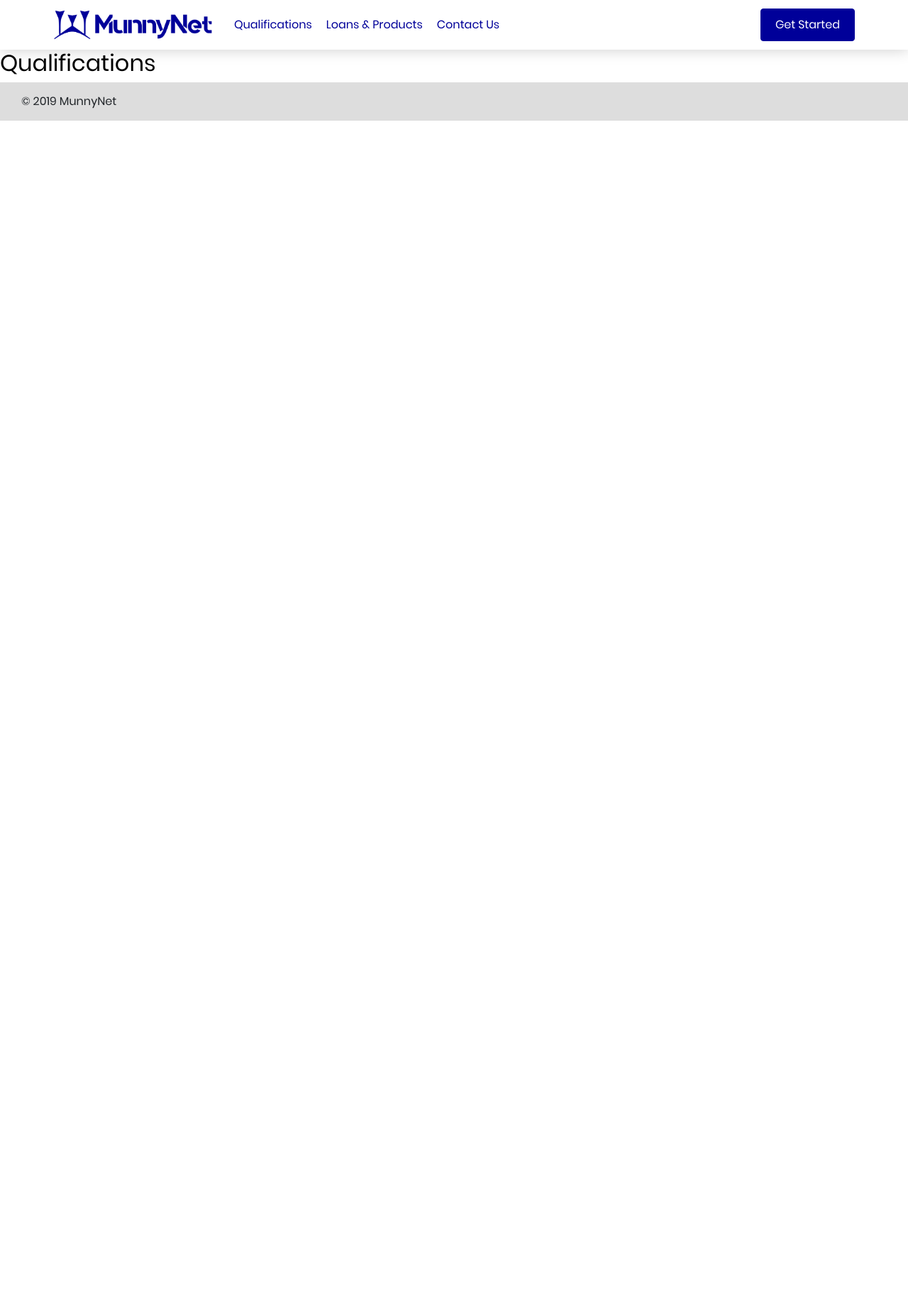
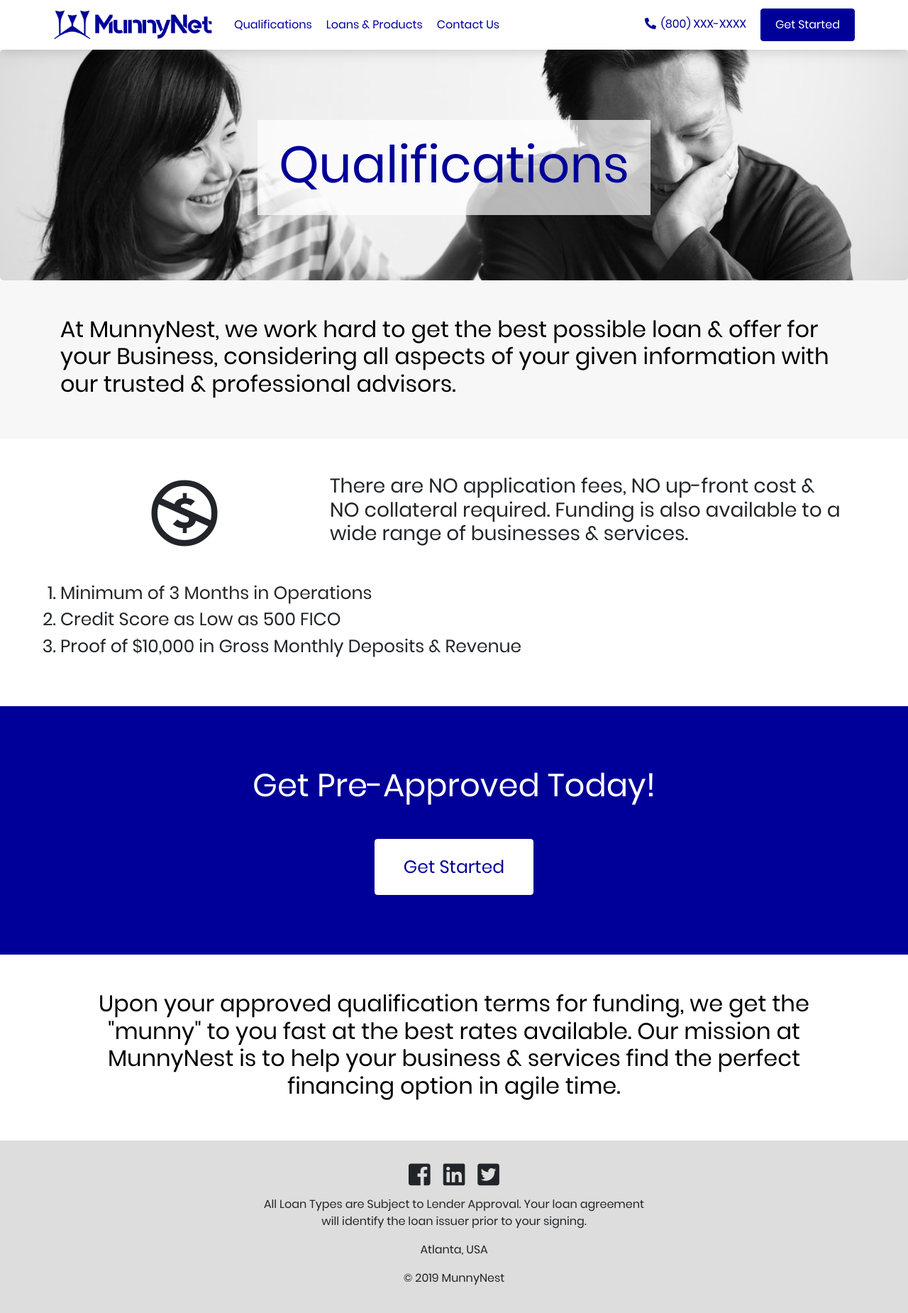
Before and after one commit to komnoor421/munnynet-site, a React app: page /qualifications in a window 1280 px wide. Shown: the whole page at 71% size. Before the commit the page ends 800 px from the top, so only its background shows below. Built offline with nearby package versions, Linux system fonts and the light colour scheme.

Commit message:
Qualifications page + footer & header changes

```diff
--- a/public/index.html
+++ b/public/index.html
@@ -5,7 +5,8 @@
   <meta charset="UTF-8">
   <meta http-equiv="X-UA-Compatible" content="IE=edge">
   <meta name="viewport" content="width=device-width, initial-scale=1">
-  <title>MunnyNet</title>
+  <title>MunnyNest</title>
+  <link rel="shortcut icon" href="resources/images/favicon.png" type="image/png">
   <link rel="stylesheet" href="https://use.fontawesome.com/releases/v5.7.2/css/all.css">
 </head>
 
--- a/src/components/Contact/index.js
+++ b/src/components/Contact/index.js
@@ -1,12 +1,26 @@
 import React, { Component } from 'react';
 
+import bg from '../../../public/resources/images/contact.jpg';
+
 import './style.scss';
+
+var contentBgStyle = {
+  background: `url(${bg}) center -110px`,
+  backgroundSize: 'cover',
+  backgroundRepeat: 'no-repeat'
+};
 
 class Contact extends Component {
 
   render() {
     return (
-      <h2>Contact</h2>
+      <div id='contactUsWrapper'>
+        <div className='jumbotron text-center' style={contentBgStyle}>
+          <div className='jumboHeader'>
+            <h1 className="display-3">Contact Us</h1>
+          </div>
+        </div>
+      </div>
     );
   }
 
--- a/src/components/Contact/style.scss
+++ b/src/components/Contact/style.scss
@@ -0,0 +1,15 @@
+#contactUsWrapper {
+  .jumbotron {
+    margin-bottom: 0;
+    min-height: 325px;
+    .jumboHeader {
+      display: inline-block;
+      background: rgba(255,255,255,0.7);
+      padding: 20px 30px;
+      margin-top: 35px;
+      h1 {
+        color: #000099
+      }
+    }
+  }
+}
--- a/src/components/Footer/index.js
+++ b/src/components/Footer/index.js
@@ -7,8 +7,19 @@
   render() {
     return (
       <div id='footer'>
-        <div className='footerContent'>
-          <span>&copy; 2019 MunnyNet</span>
+        <div className='footerContent text-center'>
+          <div className='social'>
+            <i className="fab fa-facebook-square"></i>
+            <i className="fab fa-linkedin"></i>
+            <i className="fab fa-twitter-square"></i>
+          </div>
+          <div className='copyrightWrapper'>
+            <div className='copyrightContent'>
+              <p>All Loan Types are Subject to Lender Approval. Your loan agreement will identify the loan issuer prior to your signing.</p>
+              <p>Atlanta, USA</p>
+              <p>&copy; 2019 MunnyNest</p>
+            </div>
+          </div>
         </div>
       </div>
     );
--- a/src/components/Footer/style.scss
+++ b/src/components/Footer/style.scss
@@ -1,4 +1,17 @@
 #footer {
   background: #ddd;
-  padding: 15px 30px;
+  padding: 30px;
+  .social {
+    margin-bottom: 10px;
+    i {
+      margin: 0 9px;
+      font-size: 35px;
+    }
+  }
+  .copyrightWrapper {
+    .copyrightContent {
+      max-width: 550px;
+      margin: 0 auto;
+    }
+  }
 }
--- a/src/components/Header/index.js
+++ b/src/components/Header/index.js
@@ -33,6 +33,10 @@
             </ul>
           </nav>
           <div className='headerRight'>
+            <a href='#' className='phoneNav'>
+              <i className="fas fa-phone"></i>
+              (800) XXX-XXXX
+            </a>
             <button type="button" className="applyButton btn btn-primary">Get Started</button>
           </div>
         </div>
--- a/src/components/Header/style.scss
+++ b/src/components/Header/style.scss
@@ -4,6 +4,7 @@
   width: 100%;
   background-color: white;
   height: 70px;
+  z-index: 1;
   box-shadow: 0px 0px 20px 0px rgba(0,0,0,.2);
   .headerWrapper {
     display: flex !important;
@@ -13,7 +14,7 @@
       color: #000099;
       text-decoration: none;
     }
-    nav {
+    .headerLeft {
       display: flex;
       .logo {
         display: flex;
@@ -30,5 +31,14 @@
         }
       }
     }
+    .headerRight {
+      i {
+        transform: scaleX(-1);
+        margin-right: 7px;
+      }
+      .phoneNav {
+        margin-right: 20px;
+      }
+    }
   }
 }
--- a/src/components/Home/index.js
+++ b/src/components/Home/index.js
@@ -15,10 +15,10 @@
   render() {
     return (
       <div id='homeWrapper'>
-        <div className='jumbotron' style={jumboBgStyle}>
+        <div className='jumbotron text-center' style={jumboBgStyle}>
           <div className='jumboHeader'>
-            <h1 className="display-4 text-center">MunnyNet Business Loans</h1>
-            <h1 className="display-3 text-center">help when Bank Loans Cannot</h1>
+            <h1 className="display-4">MunnyNest Business Loans</h1>
+            <h1 className="display-3">help when Bank Loans Cannot</h1>
           </div>
           <div className='mainButton'>
             <button type="button" className="applyButton cta btn btn-primary">Get Started</button>
--- a/src/components/Home/style.scss
+++ b/src/components/Home/style.scss
@@ -6,8 +6,13 @@
     // flex: 1;
     min-height: calc(100vh - 70px);
     margin-bottom: 0;
-    h1 {
-      color: #000099
+    .jumboHeader {
+      display: inline-block;
+      background: rgba(255,255,255,0.7);
+      padding: 20px 30px;
+      h1 {
+        color: #000099
+      }
     }
     .mainButton {
       text-align: center;
@@ -37,25 +42,4 @@
       }
     }
   }
-  #ctaSection {
-    display: flex;
-    flex-direction: column;
-    justify-content: center;
-    align-items: center;
-    padding: 40px;
-    min-height: 350px;
-    background-color: #000099;
-    h2 {
-      font-size: 45px;
-      color: white;
-      margin-bottom: 3rem;
-    }
-    .ctaBig {
-      background-color: white;
-      border-color: white;
-      color: #000099;
-      padding: 20px 40px;
-      font-size: 25px;
-    }
-  }
 }
--- a/src/components/Products/index.js
+++ b/src/components/Products/index.js
@@ -1,12 +1,26 @@
 import React, { Component } from 'react';
 
+import bg from '../../../public/resources/images/loans.jpg';
+
 import './style.scss';
+
+var contentBgStyle = {
+  background: `url(${bg}) center -190px`,
+  backgroundSize: 'cover',
+  backgroundRepeat: 'no-repeat'
+};
 
 class Products extends Component {
 
   render() {
     return (
-      <h2>Products</h2>
+      <div id='productsWrapper'>
+        <div className='jumbotron text-center' style={contentBgStyle}>
+          <div className='jumboHeader'>
+            <h1 className="display-3">Products</h1>
+          </div>
+        </div>
+      </div>
     );
   }
 
--- a/src/components/Products/style.scss
+++ b/src/components/Products/style.scss
@@ -0,0 +1,15 @@
+#productsWrapper {
+  .jumbotron {
+    margin-bottom: 0;
+    min-height: 325px;
+    .jumboHeader {
+      display: inline-block;
+      background: rgba(255,255,255,0.7);
+      padding: 20px 30px;
+      margin-top: 35px;
+      h1 {
+        color: #000099
+      }
+    }
+  }
+}
--- a/src/components/Qualifications/index.js
+++ b/src/components/Qualifications/index.js
@@ -1,12 +1,64 @@
 import React, { Component } from 'react';
 
+import bg from '../../../public/resources/images/jumbo-bg-2.jpg';
+
 import './style.scss';
+
+var contentBgStyle = {
+  background: `url(${bg}) center -75px`,
+  backgroundSize: 'cover',
+  backgroundRepeat: 'no-repeat'
+};
 
 class Qualifications extends Component {
 
   render() {
     return (
-      <h2>Qualifications</h2>
+      <div id='qualificationsWrapper'>
+        <div className='jumbotron text-center' style={contentBgStyle}>
+          <div className='jumboHeader'>
+            <h1 className="display-3">Qualifications</h1>
+          </div>
+        </div>
+        <section id='qualify2'>
+          <div className="container">
+            <h2>At MunnyNest, we work hard to get the best possible loan & offer for your Business, considering all aspects of your given information with our trusted & professional advisors.</h2>
+          </div>
+        </section>
+        <section id='qualify3'>
+          <div className='container'>
+            <div className='row noInfo'>
+              <div className='col-md-4 col-sm-12 text-center align-self-center'>
+                <i className="fab fa-creative-commons-nc fa-6x"></i>
+              </div>
+              <div className='col-md-8 col-sm-12'>
+                <h3>
+                  There are NO application fees, NO up-front cost &<br />NO collateral required.
+                  Funding is also available to a wide range of businesses & services.
+                </h3>
+              </div>
+            </div>
+            <div className='row listQual'>
+              <div className='col'>
+                <ol>
+                  <li>Minimum of 3 Months in Operations</li>
+                  <li>Credit Score as Low as 500 FICO</li>
+                  <li>Proof of $10,000 in Gross Monthly Deposits & Revenue</li>
+                </ol>
+              </div>
+            </div>
+          </div>
+        </section>
+        <section id="ctaSection">
+          <h2>Get Pre-Approved Today!</h2>
+          <button type="button" className="applyButton ctaBig btn btn-primary">Get Started</button>
+        </section>
+        <section id='qualify4'>
+          <div className="container text-center">
+            <h2>Upon your approved qualification terms for funding, we get the "munny" to you fast at the best rates available. Our mission at MunnyNest is to help your business & services find the perfect financing option in agile time.</h2>
+          </div>
+        </section>
+      </div>
     );
   }
 
--- a/src/components/Qualifications/style.scss
+++ b/src/components/Qualifications/style.scss
@@ -0,0 +1,28 @@
+#qualificationsWrapper {
+  .jumbotron {
+    margin-bottom: 0;
+    min-height: 325px;
+    .jumboHeader {
+      display: inline-block;
+      background: rgba(255,255,255,0.7);
+      padding: 20px 30px;
+      margin-top: 35px;
+      h1 {
+        color: #000099
+      }
+    }
+  }
+  #qualify2 {
+    background-color: #f7f7f7;
+  }
+  #qualify3 {
+    .listQual {
+      margin-top: 40px;
+      ol {
+        li {
+          font-size: 25px;
+        }
+      }
+    }
+  }
+}
--- a/src/resources/styles.scss
+++ b/src/resources/styles.scss
@@ -2,6 +2,9 @@
   @extend %fontRegular;
   h2 {
     color: black;
+  }
+  h1 {
+    // margin-bottom: 0
   }
 }
 
@@ -10,6 +13,10 @@
   font-style: normal;
   font-weight: 400;
   src: url('../../public/resources/fonts/Poppins-Regular.ttf');
+}
+
+section {
+  padding: 50px 0;
 }
 
 $noto: 'Poppins', sans-serif;
@@ -31,6 +38,28 @@
   }
 }
 
+#ctaSection {
+  display: flex;
+  flex-direction: column;
+  justify-content: center;
+  align-items: center;
+  padding: 40px;
+  min-height: 350px;
+  background-color: #000099;
+  h2 {
+    font-size: 45px;
+    color: white;
+    margin-bottom: 3rem;
+  }
+  .ctaBig {
+    background-color: white;
+    border-color: white;
+    color: #000099;
+    padding: 20px 40px;
+    font-size: 25px;
+  }
+}
+
 .container-fluid {
   margin-left: 60px;
   margin-right: 60px;
```
Also changed, not shown: public/resources/images/contact.jpg (added), public/resources/images/favicon.png (added), public/resources/images/jumbo-bg-2.jpg (added), public/resources/images/loans.jpg (added).
